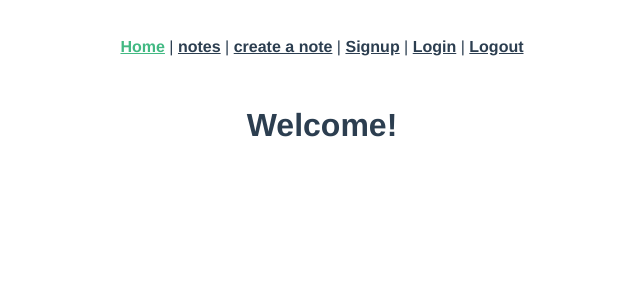
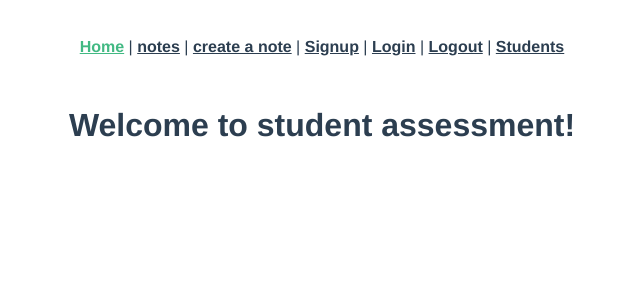
Before and after one commit to jeffspatafora/student-assessment-tracker-app-frontend, a Vue app: page / in a window 1280 px wide. Shown: the top 300 px of the page, without its empty margins (318-958 px from the left). Built offline with nearby package versions, Linux system fonts and the light colour scheme.

Commit message:
adds students index page and route

```diff
--- a/src/App.vue
+++ b/src/App.vue
@@ -6,7 +6,8 @@
     <router-link to="/usernotescreate">create a note</router-link> |
     <router-link to="/signup">Signup</router-link> |
     <router-link to="/login">Login</router-link> |
-    <router-link to="/logout">Logout</router-link>
+    <router-link to="/logout">Logout</router-link> |
+    <router-link to="/students">Students</router-link>
   </nav>
   <router-view />
 </template>
--- a/src/router/index.js
+++ b/src/router/index.js
@@ -5,6 +5,7 @@ import UserNoteCreate from '../views/UserNoteCreate.vue';
 import SignupView from '../views/SignupView.vue';
 import LoginView from '../views/LoginView.vue';
 import LogoutView from '../views/LogoutView.vue'
+import StudentsIndex from '../views/StudentsIndex.vue'
 
 const routes = [
   {
@@ -44,6 +45,11 @@ const routes = [
     path: '/logout',
     name: 'Logout',
     component: LogoutView
+  },
+  {
+    path: '/students',
+    name: 'Students',
+    component: StudentsIndex
   }
 ]
 
--- a/src/views/HomeView.vue
+++ b/src/views/HomeView.vue
@@ -2,7 +2,7 @@
 export default {
   data: function () {
     return {
-      message: "Welcome!",
+      message: "Welcome to student assessment!",
     };
   },
   created: function () { },
--- /dev/null
+++ b/src/views/StudentsIndex.vue
@@ -0,0 +1,35 @@
+<script>
+import axios from "axios";
+
+export default {
+  data: function () {
+    return {
+      message: "Students",
+      students: []
+    };
+  },
+  created: function () {
+    this.indexStudents();
+  },
+  methods: {
+    indexStudents: function () {
+      axios.get('/students').then(response => {
+        console.log(response.data);
+        this.students = response.data;
+      })
+    }
+  },
+};
+</script>
+
+<template>
+  <div class="home">
+    <h1>{{ message }}</h1>
+  </div>
+  <div v-for="student in students" v-bind:key="student.id">
+    <h3>{{ student.name }}</h3>
+  </div>
+</template>
+
+<style>
+</style>
```
